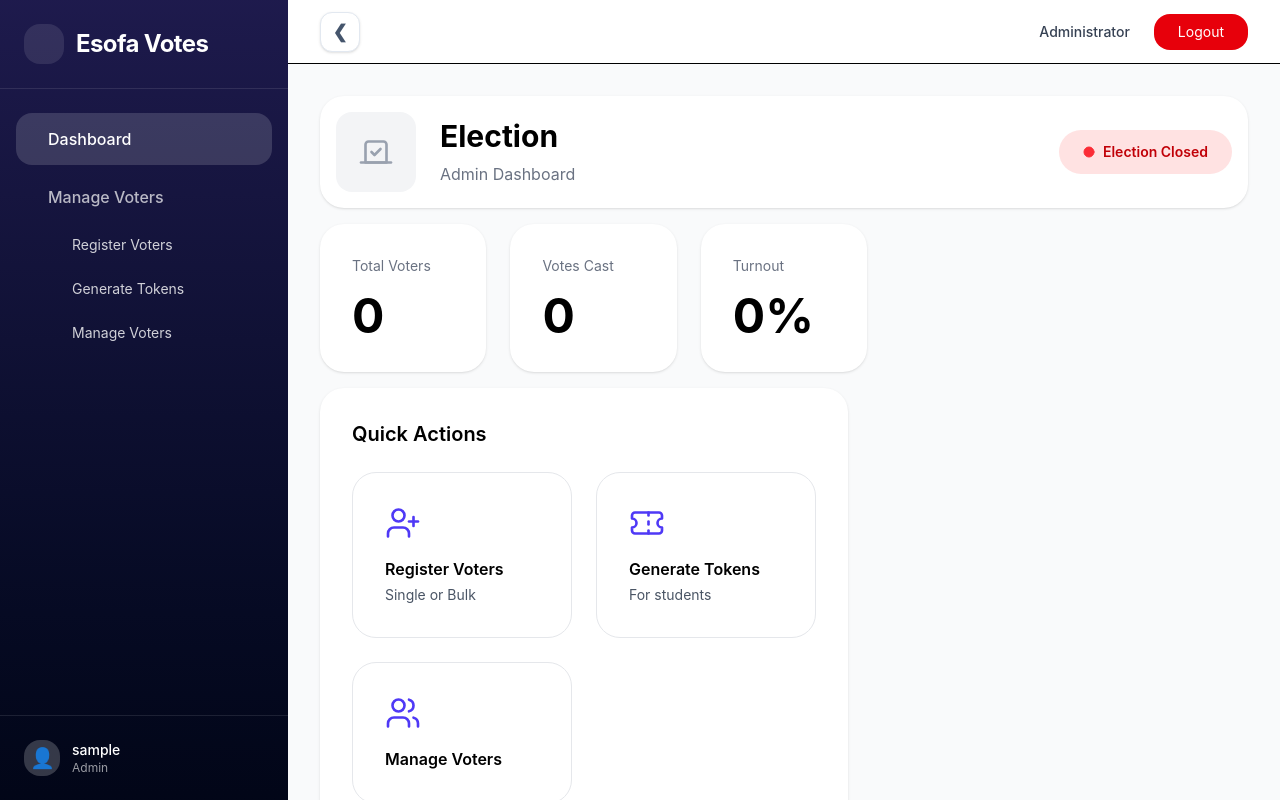
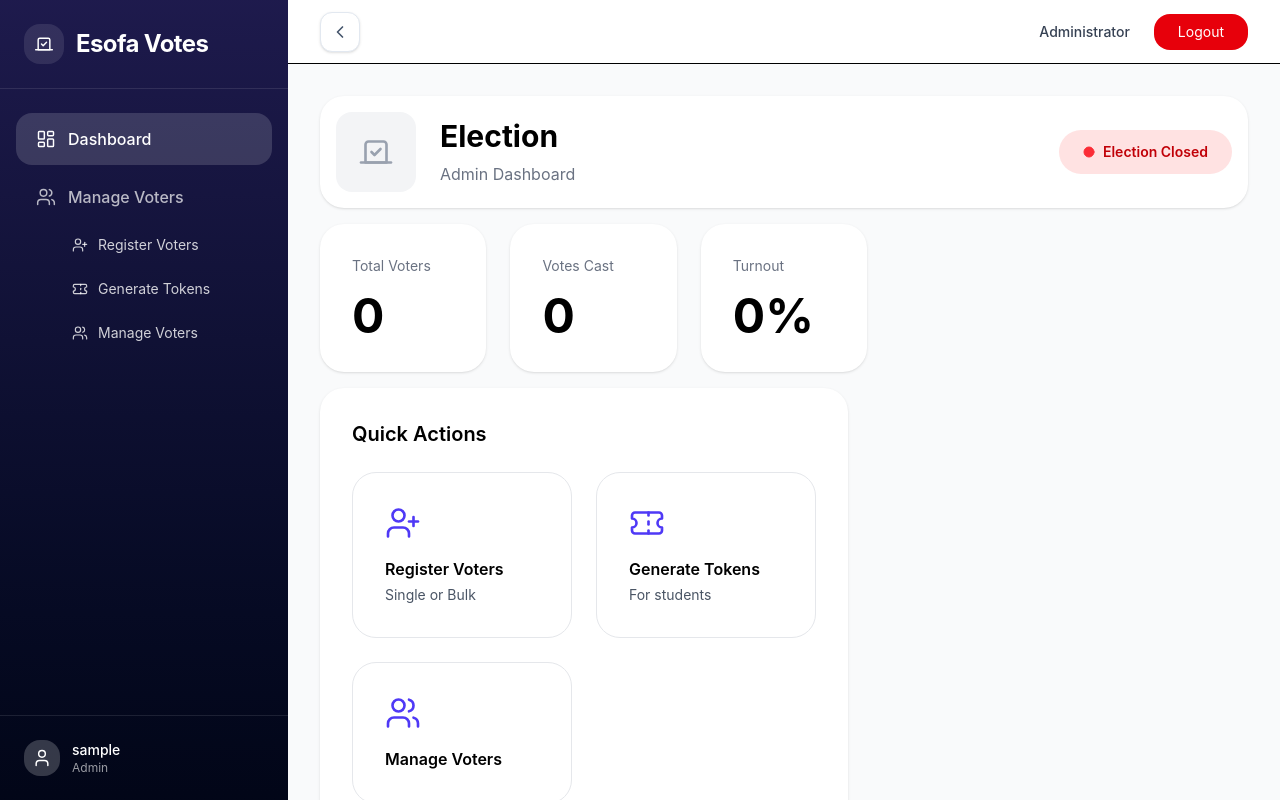
Before and after one commit to ElmubakiWataara/univote, a React app in the folder frontend/: page /admin/dashboard in a window 1280 px wide. Built offline with nearby package versions, Linux system fonts and the light colour scheme; no server answers; sample sign-in values are in the browser's storage; the HTML template or start-up script is replaced by a standard one.

Commit message:
Fix: Added icons to the various tiles and Results page images size

```diff
--- a/frontend/src/components/AdminLayout.jsx
+++ b/frontend/src/components/AdminLayout.jsx
@@ -1,7 +1,23 @@
-// frontend/src/components/AdminLayout.jsx
 import { useState } from "react";
 import { useNavigate, useLocation } from "react-router-dom";
 import { useAuth } from "../context/AuthContext";
+//for icons
+import {
+  LayoutDashboard,
+  UserPlus,
+  Ticket,
+  Users,
+  UserCog,
+  ListChecks,
+  BarChart3,
+  ScrollText,
+  Settings,
+  ShieldCheck,
+  Vote,
+  User,
+  ChevronLeft,
+  ChevronRight,
+} from "lucide-react";
 
 const AdminLayout = ({ children }) => {
   const [sidebarOpen, setSidebarOpen] = useState(true);
@@ -15,28 +31,31 @@ const AdminLayout = ({ children }) => {
     {
       id: "dashboard",
       label: "Dashboard",
-      icon: "",
+      icon: LayoutDashboard,
       path: isSuperAdmin ? "/admin/super" : "/admin/dashboard",
     },
     {
       id: "voters",
       label: "Manage Voters",
-      icon: "",
+      icon: Users,
       submenu: [
         {
           id: "register-voter",
           label: "Register Voters",
           path: "/admin/register-voter",
+          icon: UserPlus,
         },
         {
           id: "generate-token",
           label: "Generate Tokens",
           path: "/admin/generate-token",
+          icon: Ticket,
         },
         {
           id: "list-voters",
           label: "Manage Voters",
           path: "/admin/list-voters",
+          icon: Users,
         },
       ],
     },
@@ -47,17 +66,19 @@ const AdminLayout = ({ children }) => {
       {
         id: "candidates",
         label: "Manage Candidates",
-        icon: "",
+        icon: UserCog,
         submenu: [
           {
             id: "add-candidate",
             label: "Add Candidate",
             path: "/admin/add-candidate",
+            icon: UserPlus,
           },
           {
             id: "list-candidates",
             label: "List of Candidates",
             path: "/admin/list-candidates",
+            icon: ListChecks,
           },
         ],
       },
@@ -65,36 +86,39 @@ const AdminLayout = ({ children }) => {
       {
         id: "results",
         label: "Results",
-        icon: "",
+        icon: BarChart3,
         submenu: [
           {
             id: "results",
             label: "Results",
             path: "/admin/results",
+            icon: BarChart3,
           },
-          ,
           {
             id: "audit-logs",
             label: "Audit Logs",
             path: "/admin/audit-logs",
+            icon: ScrollText,
           },
         ],
       },
       {
         id: "settings",
         label: "Settings",
-        icon: "",
+        icon: Settings,
         // path: "/admin/settings",
         submenu: [
           {
             id: "manage-admins",
             label: "Manage Admins",
             path: "/super/manage-admins",
+            icon: ShieldCheck,
           },
           {
             id: "election-config",
             label: "Election Config",
             path: "/admin/election-config",
+            icon: Vote,
           },
         ],
       },
@@ -111,7 +135,9 @@ const AdminLayout = ({ children }) => {
       >
         {/* Logo */}
         <div className="p-6 flex items-center gap-3 border-b border-white/10">
-          <div className="w-10 h-10 bg-white/10 rounded-2xl flex items-center justify-center text-2xl"></div>
+          <div className="w-10 h-10 bg-white/10 rounded-2xl flex items-center justify-center">
+            <Vote className="w-5 h-5 text-white" strokeWidth={1.75} />
+          </div>
           {sidebarOpen && (
             <span className="font-bold text-2xl tracking-tight">
               Esofa Votes
@@ -121,19 +147,25 @@ const AdminLayout = ({ children }) => {
 
         {/* Navigation */}
         <nav className="flex-1 px-4 py-6 overflow-y-auto">
-          {navItems.map((item) => (
+          {navItems.map((item) => {
+            const Icon = item.icon;
+            return (
               <div key={item.id} className="mb-2">
                 {item.path ? (
                   <button
                     onClick={() => navigate(item.path)}
                     className={`w-full flex items-center gap-3 px-5 py-3.5 rounded-2xl transition-all hover:bg-white/10 ${isActive(item.path) ? "bg-white/15 font-medium" : ""}`}
                   >
-                  <span className="text-xl">{item.icon}</span>
+                    {Icon && (
+                      <Icon className="w-5 h-5 shrink-0" strokeWidth={1.75} />
+                    )}
                     {sidebarOpen && <span>{item.label}</span>}
                   </button>
                 ) : (
                   <div className="px-5 py-3 text-white/70 font-medium flex items-center gap-3">
-                  <span className="text-xl">{item.icon}</span>
+                    {Icon && (
+                      <Icon className="w-5 h-5 shrink-0" strokeWidth={1.75} />
+                    )}
                     {sidebarOpen && item.label}
                   </div>
                 )}
@@ -141,26 +173,36 @@ const AdminLayout = ({ children }) => {
                 {/* Submenu */}
                 {sidebarOpen && item.submenu && (
                   <div className="ml-9 mt-1 space-y-1">
-                  {item.submenu.map((sub) => (
+                    {item.submenu.map((sub) => {
+                      const SubIcon = sub.icon;
+                      return (
                         <button
                           key={sub.id}
                           onClick={() => navigate(sub.path)}
-                      className={`w-full text-left px-5 py-2.5 text-sm rounded-xl transition-all hover:bg-white/10 ${isActive(sub.path) ? "bg-white/15 text-white" : "text-white/80"}`}
+                          className={`w-full flex items-center gap-2.5 text-left px-5 py-2.5 text-sm rounded-xl transition-all hover:bg-white/10 ${isActive(sub.path) ? "bg-white/15 text-white" : "text-white/80"}`}
                         >
-                      {sub.label}
+                          {SubIcon && (
+                            <SubIcon
+                              className="w-4 h-4 shrink-0"
+                              strokeWidth={1.75}
+                            />
+                          )}
+                          <span>{sub.label}</span>
                         </button>
-                  ))}
+                      );
+                    })}
                   </div>
                 )}
               </div>
-          ))}
+            );
+          })}
         </nav>
 
         {/* Bottom Section */}
         <div className="p-6 border-t border-white/10">
           <div className="flex items-center gap-3">
-            <div className="w-9 h-9 bg-white/20 rounded-2xl flex items-center justify-center text-xl">
-              👤
+            <div className="w-9 h-9 bg-white/20 rounded-2xl flex items-center justify-center">
+              <User className="w-5 h-5 text-white" strokeWidth={1.75} />
             </div>
             {sidebarOpen && (
               <div className="flex-1 min-w-0">
@@ -193,9 +235,11 @@ const AdminLayout = ({ children }) => {
               active:scale-95
             "
           >
-            <span className="text-lg font-semibold transition-transform duration-300">
-              {sidebarOpen ? "❮" : "❯"}
-            </span>
+            {sidebarOpen ? (
+              <ChevronLeft className="w-5 h-5" strokeWidth={2} />
+            ) : (
+              <ChevronRight className="w-5 h-5" strokeWidth={2} />
+            )}
           </button>
 
           <div className="flex items-center gap-6">
--- a/frontend/src/pages/ResultsPage.jsx
+++ b/frontend/src/pages/ResultsPage.jsx
@@ -298,7 +298,7 @@ const ResultsPage = () => {
                   <CandidateImage
                     photo_url={selectedCandidate.photo_url}
                     name={selectedCandidate.name}
-                    size="64"
+                    size="24"
                   />
                 </div>
 
```
Also changed, not shown: 1 other file (tests, documents, lock files or other folders). Lines whose indentation alone changed are shown as unchanged.
